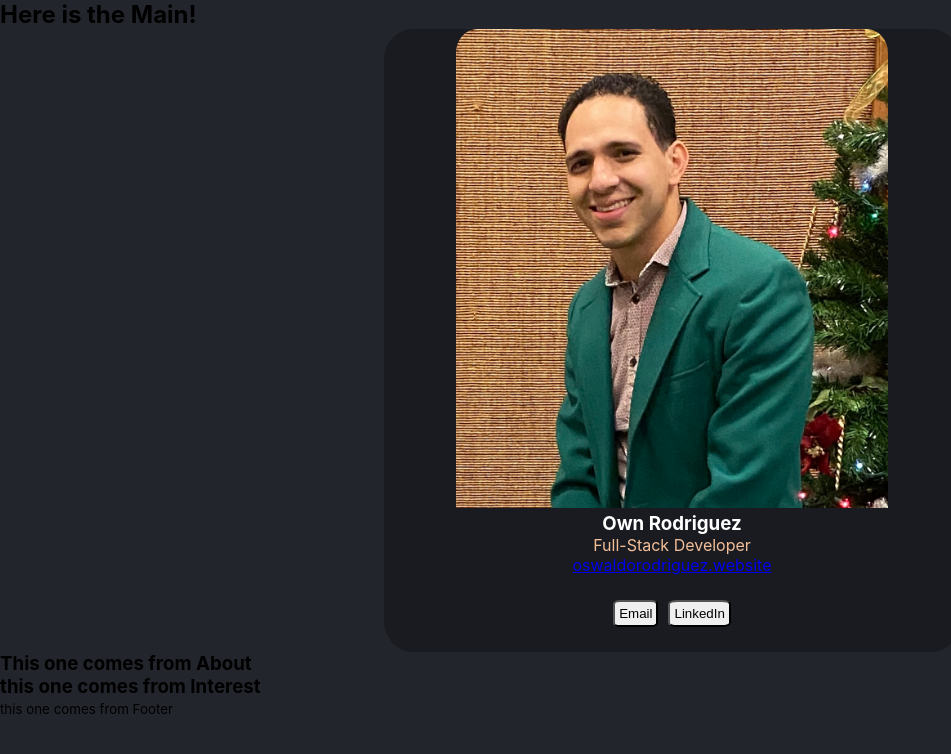
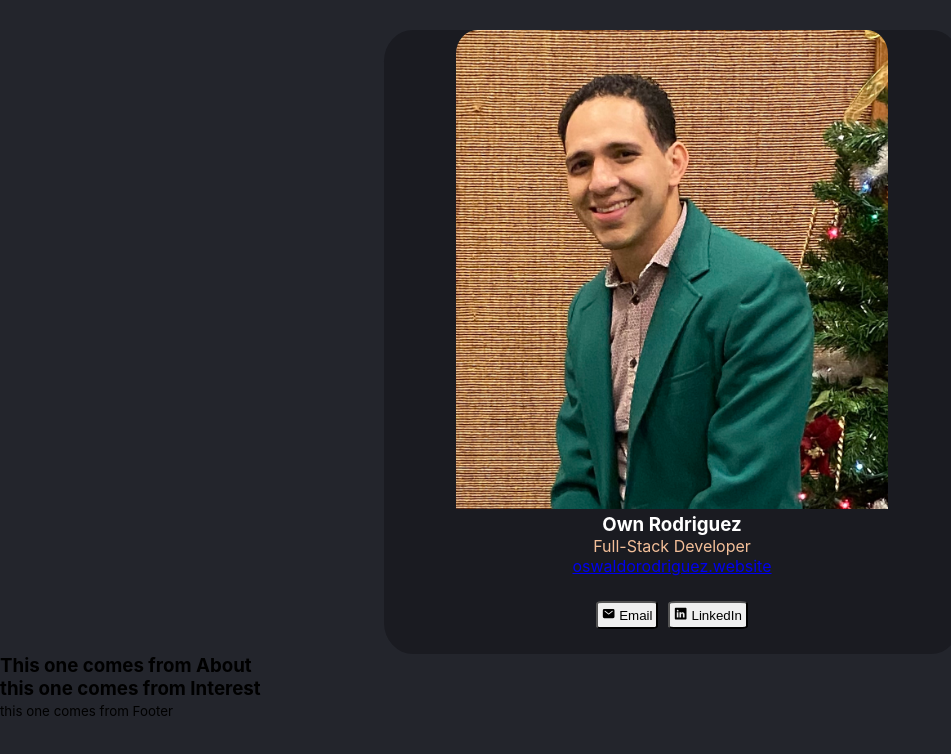
Before and after one commit to RodriguezOswaldo/learnReact, a React (Create React App) app in the folder solo-project/: page / in a window 1280 px wide. Shown: the top 754 px of the page, without its empty margins (0-951 px from the left). Built offline with nearby package versions, Linux system fonts and the light colour scheme.

Commit message:
added the icons

```diff
--- a/solo-project/public/index.html
+++ b/solo-project/public/index.html
@@ -10,6 +10,8 @@
       content="Web site created using create-react-app"
     />
     <link rel="apple-touch-icon" href="%PUBLIC_URL%/logo192.png" />
+    <script type="module" src="https://unpkg.com/ionicons@5.5.2/dist/ionicons/ionicons.esm.js"></script>
+    <script nomodule src="https://unpkg.com/ionicons@5.5.2/dist/ionicons/ionicons.js"></script>
     <!--
       manifest.json provides metadata used when your web app is installed on a
       user's mobile device or desktop. See https://developers.google.com/web/fundamentals/web-app-manifest/
--- a/solo-project/src/App.css
+++ b/solo-project/src/App.css
@@ -10,6 +10,7 @@ body{
   border-radius: 5%;
   width:45%;
   text-align: center;
+  margin-top:30px;
   margin-left: 30%;
   margin-right: 30%;
   background: #1A1B21;
@@ -19,7 +20,7 @@ body{
   color: #F3BF99;
 }
 img{
-width:75%;
+  width:75%;
   border-radius: 5%  5% 0 0;
 }
 .InfoCard .Buttons{
@@ -28,7 +29,7 @@ width:75%;
 .InfoCard .Buttons button{
   margin: 5px;
   padding: 4px;
-  border-radius: 15%;
+  border-radius:10%;
 }
 
 
--- a/solo-project/src/components/Info.js
+++ b/solo-project/src/components/Info.js
@@ -10,8 +10,8 @@ export default function Info() {
                 <a href="#">oswaldorodriguez.website</a>
 
                 <div className="Buttons">
-                    <button><span></span>Email</button>
-                    <button><span></span>LinkedIn</button>
+                    <button><ion-icon name="mail"></ion-icon> Email</button>
+                    <button><ion-icon name="logo-linkedin"></ion-icon> LinkedIn</button>
                 </div>
             </div>
 
--- a/solo-project/src/components/Main.js
+++ b/solo-project/src/components/Main.js
@@ -5,7 +5,6 @@ import Interest from "./Interest";
 export default function Main(){
     return(
         <div>
-            <h2>Here is the Main!</h2>
             <Info/>
             <About/>
             <Interest/>
```
